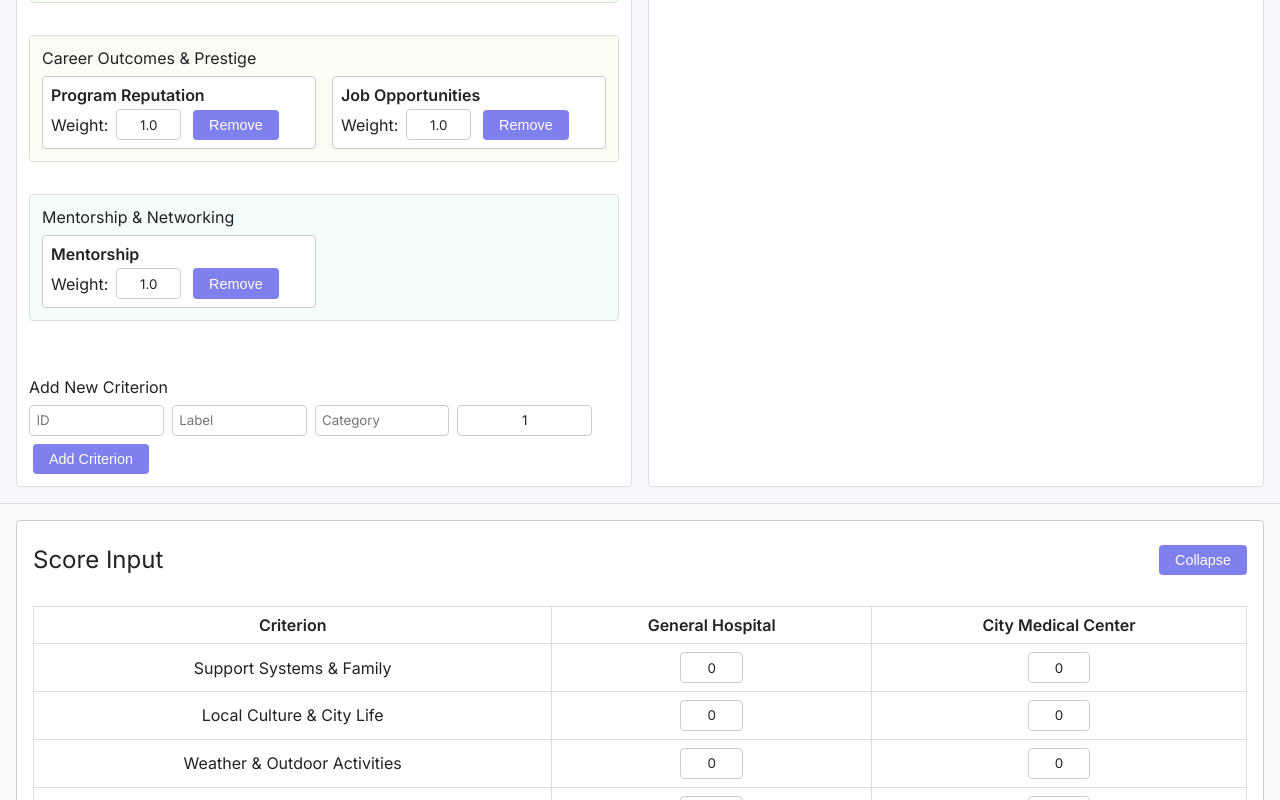
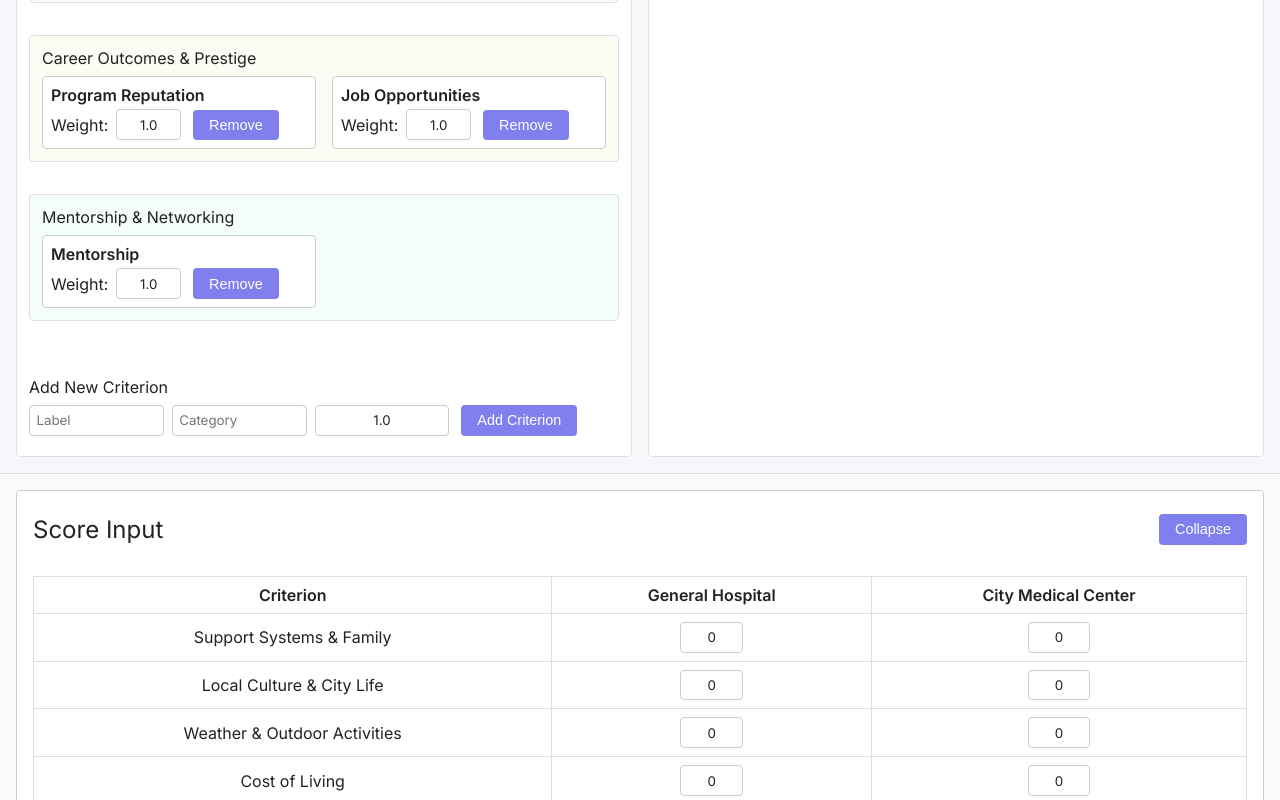
Before and after one commit to tig3r66/rank-order-list, a React (Create React App) app: page / in a window 1280 px wide. Shown: the part 1295-2095 px from the top of the page. Built offline with nearby package versions, Linux system fonts and the light colour scheme; the HTML template or start-up script is replaced by a standard one.

Commit message:
removed ID field for more clarity in criteria editor

```diff
--- a/src/components/CriteriaEditor.js
+++ b/src/components/CriteriaEditor.js
@@ -1,4 +1,3 @@
-// src/components/CriteriaEditor.js
 import React, { useState, useMemo } from 'react';
 import { PieChart, Pie, Cell, ResponsiveContainer, Tooltip, Legend } from 'recharts';
 import './CriteriaEditor.css';
@@ -38,25 +37,35 @@ function CriteriaEditor({
     return Object.entries(sums).map(([cat, val]) => ({ name: cat, value: val }));
   }, [criteria]);
 
+  // No more "id" in user input. We auto-generate it.
   const [newCriterion, setNewCriterion] = useState({
-    id: '', label: '', category: '', weight: '1'
+    label: '',
+    category: '',
+    weight: '1.0'
   });
 
   const handleAddCriterion = () => {
-    if (newCriterion.id && newCriterion.label && newCriterion.category) {
-      addCriterion({ ...newCriterion });
-      setNewCriterion({ id: '', label: '', category: '', weight: '1' });
+    if (newCriterion.label && newCriterion.category) {
+      // Generate an ID behind the scenes
+      const generatedId = 'crit_' + Date.now();
+      addCriterion({
+        id: generatedId,
+        label: newCriterion.label,
+        category: newCriterion.category,
+        weight: newCriterion.weight
+      });
+      // Reset
+      setNewCriterion({ label: '', category: '', weight: '1.0' });
     } else {
-      alert('Please fill in all fields.');
+      alert('Please fill in both label and category.');
     }
   };
 
-  // Custom label: draws lines to the slice (labelLine={true}) and places value & percent on separate lines.
+  // Example label rendering
   const renderCustomLabel = (props) => {
     const { cx, cy, midAngle, outerRadius, percent, value } = props;
     const RADIAN = Math.PI / 180;
-    // Place label slightly further from the slice
-    const radius = outerRadius + 20;
+    const radius = outerRadius + 35;
     const x = cx + radius * Math.cos(-midAngle * RADIAN);
     const y = cy + radius * Math.sin(-midAngle * RADIAN);
 
@@ -69,14 +78,8 @@ function CriteriaEditor({
         dominantBaseline="central"
         fontSize={12}
       >
-        {/* First line: numeric total */}
-        <tspan x={x} dy="0">
-          {value}
-        </tspan>
-        {/* Second line: percentage */}
-        <tspan x={x} dy="1.2em">
-          {(percent * 100).toFixed(1)}%
-        </tspan>
+        <tspan x={x} dy="0">{value}</tspan>
+        <tspan x={x} dy="1.2em">{(percent * 100).toFixed(1)}%</tspan>
       </text>
     );
   };
@@ -101,8 +104,8 @@ function CriteriaEditor({
                   outerRadius={80}
                   isAnimationActive={true}
                   animationDuration={800}
-                  labelLine={true}           // draw lines to the slice
-                  label={renderCustomLabel}  // place label outside
+                  labelLine={true}
+                  label={renderCustomLabel}
                 >
                   {pieData.map((entry, idx) => (
                     <Cell
@@ -148,12 +151,7 @@ function CriteriaEditor({
           <div className="new-criterion">
             <h4>Add New Criterion</h4>
             <div className="new-criterion-fields">
-              <input
-                type="text"
-                placeholder="ID"
-                value={newCriterion.id}
-                onChange={(e) => setNewCriterion({ ...newCriterion, id: e.target.value })}
-              />
+              {/* We removed the ID field. Just label, category, weight. */}
               <input
                 type="text"
                 placeholder="Label"
@@ -174,8 +172,8 @@ function CriteriaEditor({
                 onFocus={(e) => e.target.select()}
                 className="weight-input"
               />
+              <button onClick={handleAddCriterion}>Add Criterion</button>
             </div>
-            <button onClick={handleAddCriterion}>Add Criterion</button>
           </div>
         </>
       )}
```
